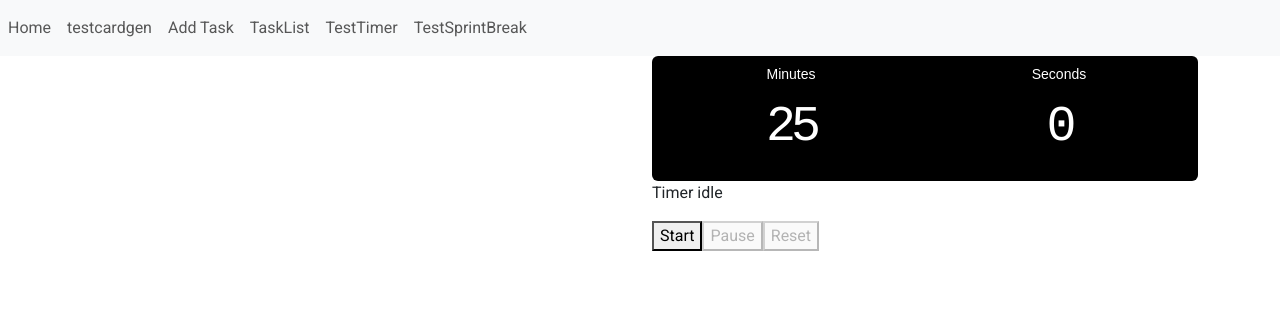
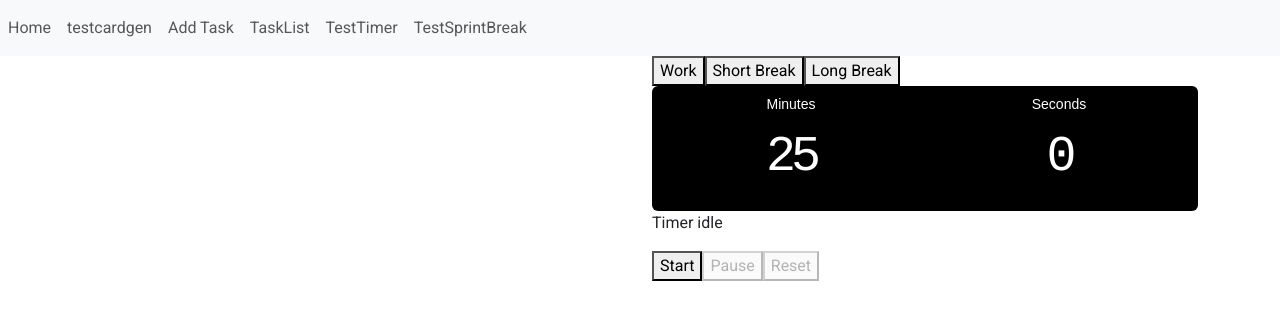
Before and after one commit to rcordova233TSLA/PomoTimerWebApp, an Angular app: page / in a window 1280 px wide. Shown: the top 320 px of the page. Built offline with nearby package versions, Linux system fonts and the light colour scheme.

Commit message:
add new sprint-break view to main

```diff
--- a/src/app/main-view/main-view.component.html
+++ b/src/app/main-view/main-view.component.html
@@ -4,7 +4,7 @@
             <app-task-list></app-task-list>
         </div>
         <div class="col-md">
-            <app-time-player></app-time-player>
+            <app-sprint-break-view></app-sprint-break-view>
         </div>
     </div>
 </div>
--- a/src/app/main-view/main-view.component.ts
+++ b/src/app/main-view/main-view.component.ts
@@ -1,10 +1,11 @@
 import { Component } from '@angular/core';
 import { TaskListComponent } from '../task-list/task-list.component';
 import { TimePlayerComponent } from "../time-player/time-player.component";
+import { SprintBreakViewComponent } from "../sprint-break-view/sprint-break-view.component";
 
 @Component({
   selector: 'app-main-view',
-  imports: [TaskListComponent, TimePlayerComponent],
+  imports: [TaskListComponent, SprintBreakViewComponent],
   templateUrl: './main-view.component.html',
   styleUrl: './main-view.component.scss'
 })
```
